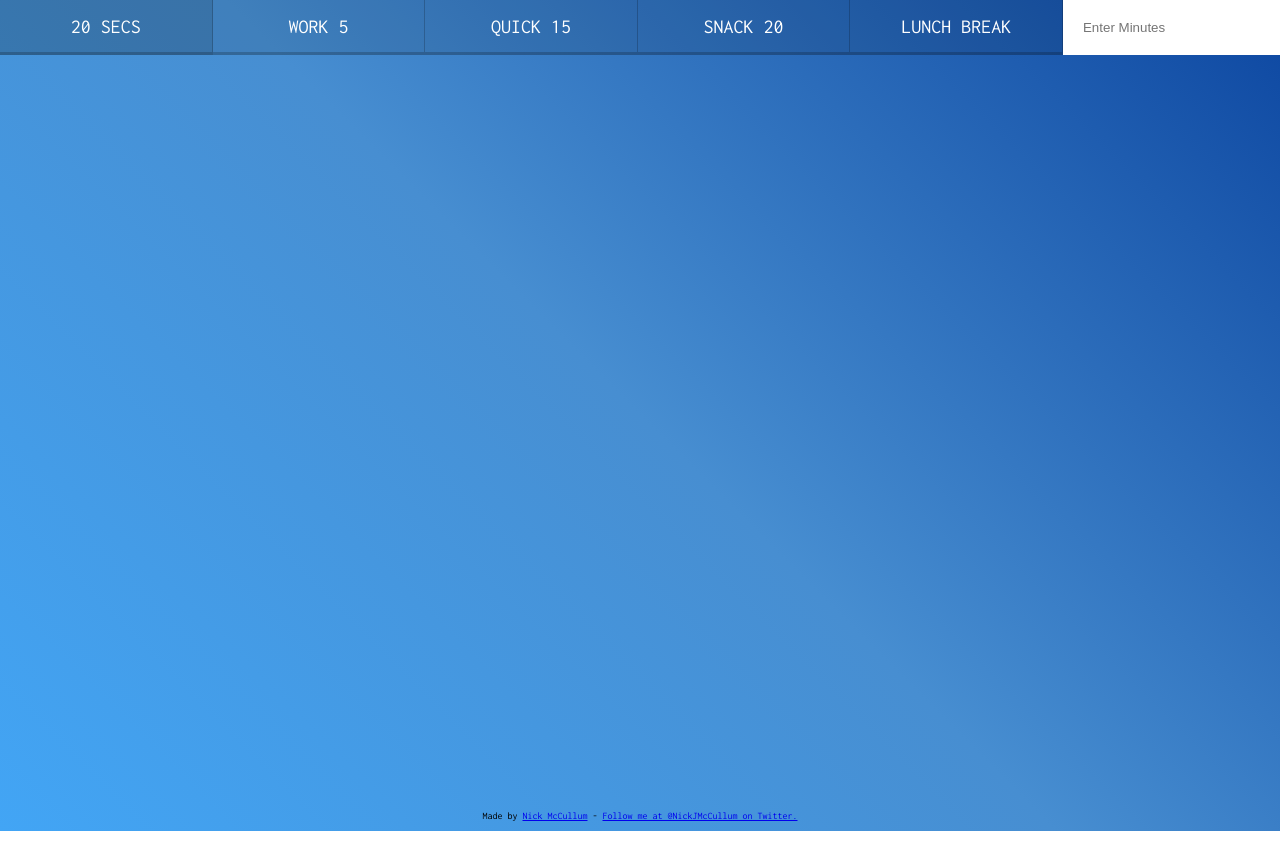
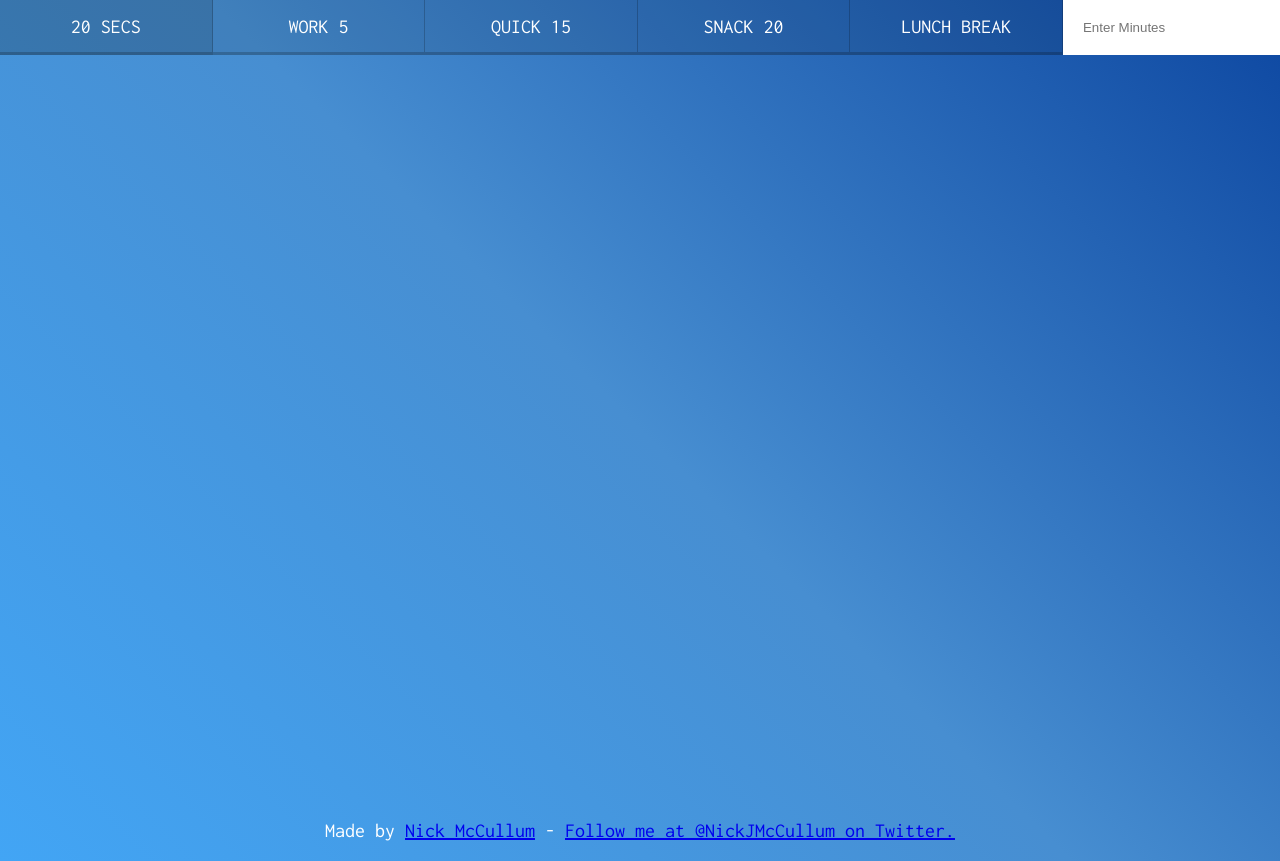
Before and after one commit to fox-hill/ez-pomodoro, a plain HTML site: page index.html in a window 1280 px wide. Before the commit the page ends 831 px from the top, so only its background shows below. Drawn offline with Linux system fonts and the light colour scheme.

Commit message:
added footer class

```diff
--- a/style.css
+++ b/style.css
@@ -80,3 +80,8 @@ body {
   font-size: 4rem;
   color: white;
 }
+
+.footer {
+  font-size: 2rem;
+  color: white;
+}
```
